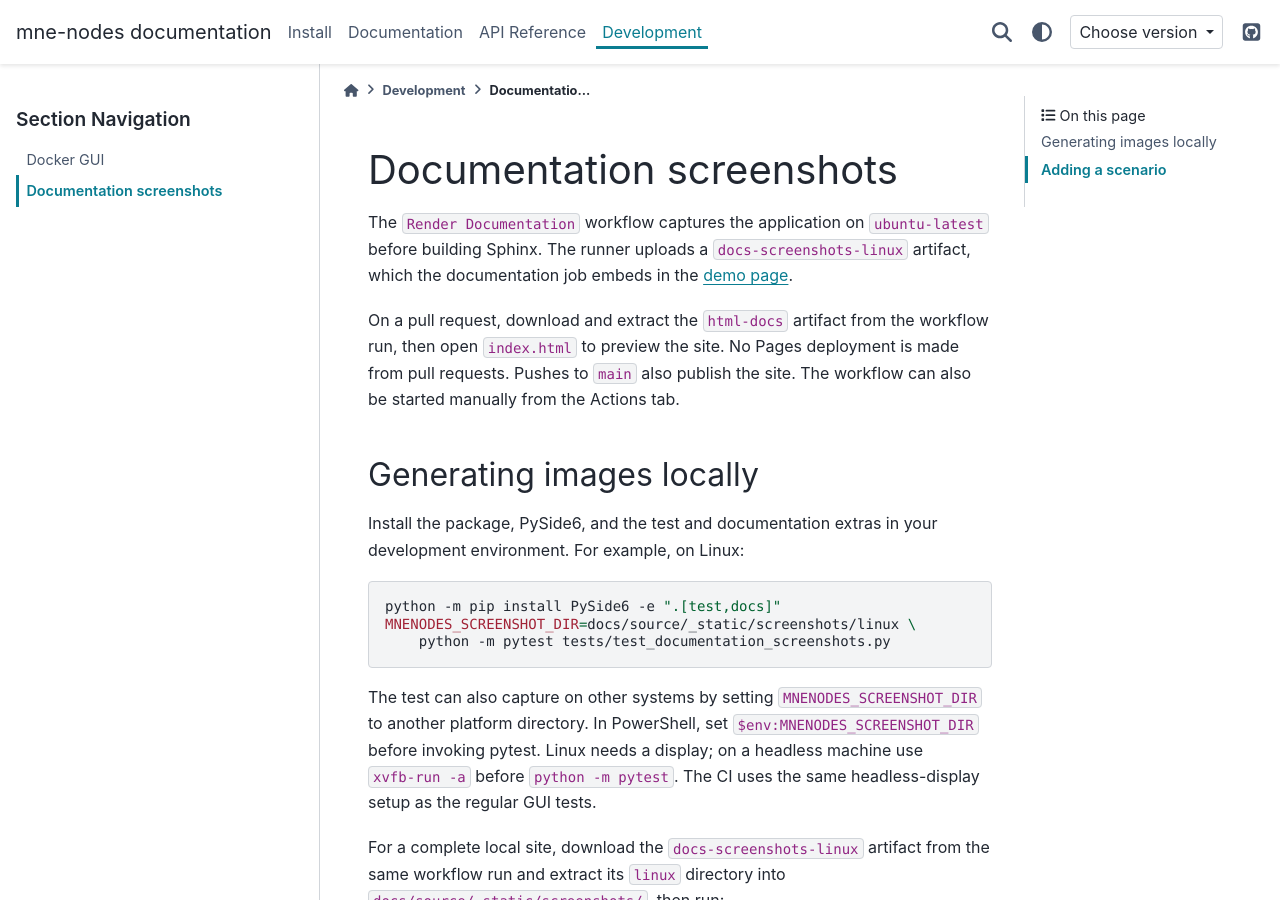
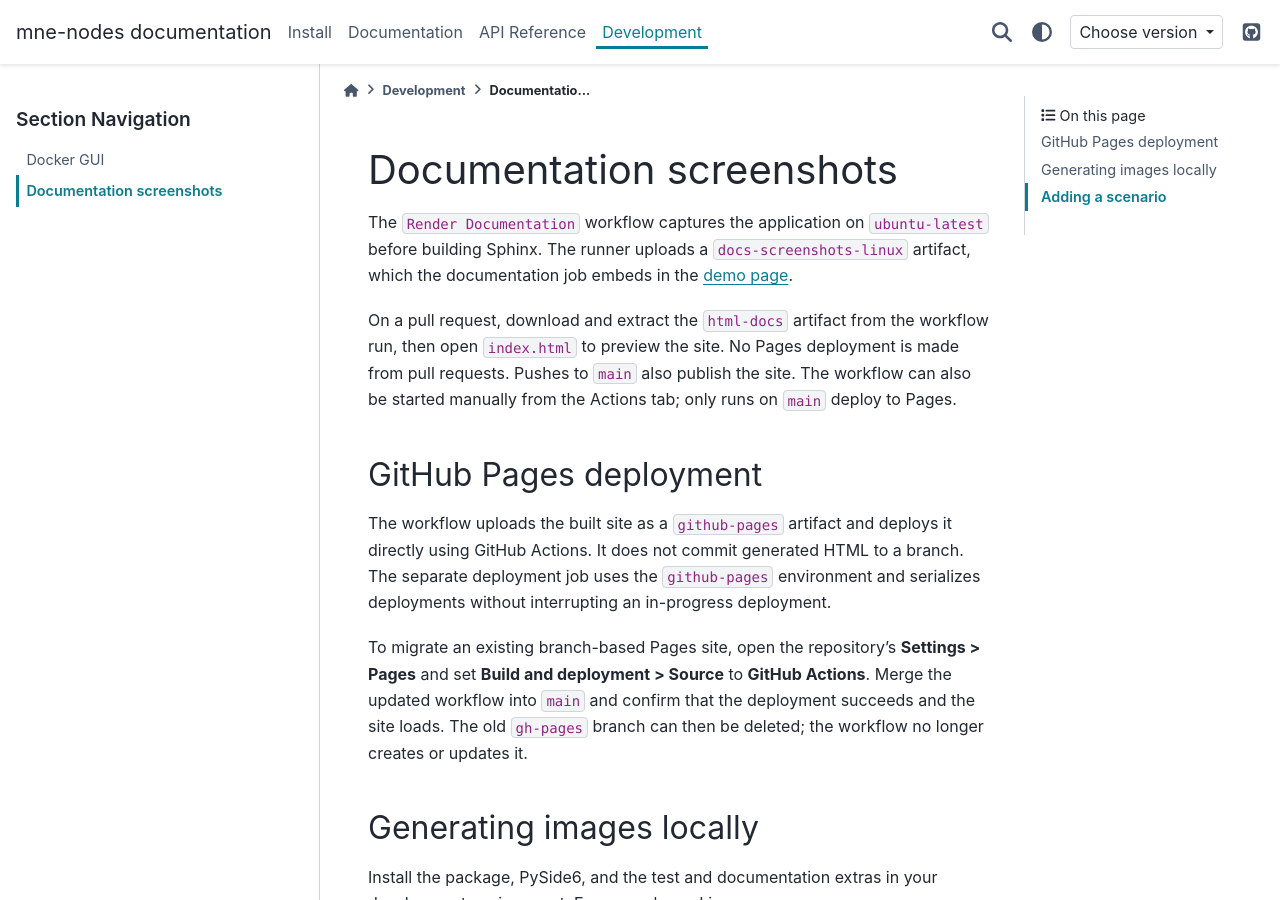
Before and after one commit to marsipu/mne-nodes, a Sphinx documentation site: the page built from docs/source/development/screenshots.rst, in a window 1280 px wide and 900 px high. Built offline with Sphinx 7.4.7 and the PyData theme 0.15.4, drawn with Linux system fonts in a browser that asks for light colours.

Commit message:
add docs-building workflow

```diff
--- a/docs/source/development/screenshots.rst
+++ b/docs/source/development/screenshots.rst
@@ -9,7 +9,22 @@ The ``Render Documentation`` workflow captures the application on
 On a pull request, download and extract the ``html-docs`` artifact from the
 workflow run, then open ``index.html`` to preview the site. No Pages deployment
 is made from pull requests. Pushes to ``main`` also publish the site.
-The workflow can also be started manually from the Actions tab.
+The workflow can also be started manually from the Actions tab; only runs on
+``main`` deploy to Pages.
+
+GitHub Pages deployment
+-----------------------
+
+The workflow uploads the built site as a ``github-pages`` artifact and deploys
+it directly using GitHub Actions. It does not commit generated HTML to a branch.
+The separate deployment job uses the ``github-pages`` environment and serializes
+deployments without interrupting an in-progress deployment.
+
+To migrate an existing branch-based Pages site, open the repository's
+**Settings > Pages** and set **Build and deployment > Source** to
+**GitHub Actions**. Merge the updated workflow into ``main`` and confirm that
+the deployment succeeds and the site loads. The old ``gh-pages`` branch can
+then be deleted; the workflow no longer creates or updates it.
 
 Generating images locally
 -------------------------
```
Also changed, not shown: 1 other file.
